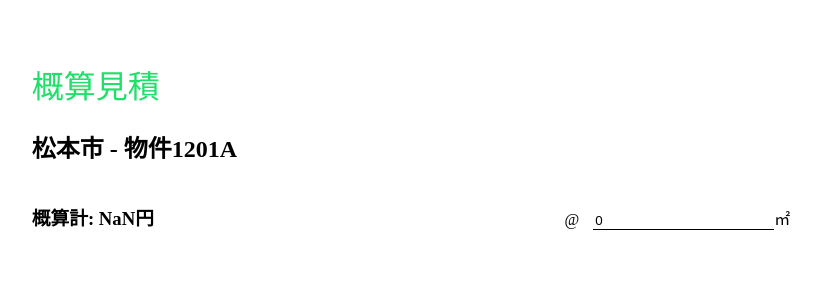
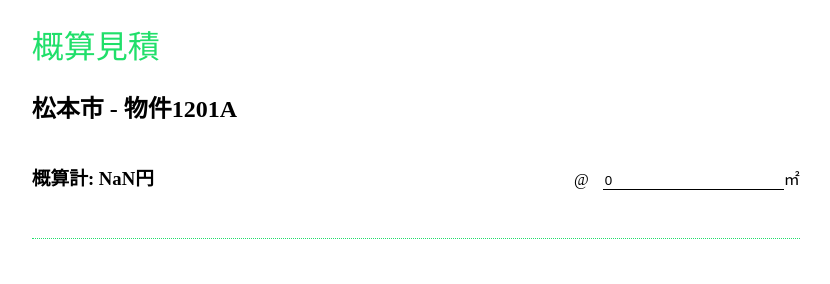
Before and after one commit to pathtrk/onequote, a Svelte app: page / in a window 1280 px wide. Shown: the top 284 px of the page, without its empty margins (229-1059 px from the left). Built offline with nearby package versions, Linux system fonts and the light colour scheme; the HTML template or start-up script is replaced by a standard one.

Commit message:
Make price form fixed for scrolling

```diff
--- a/src/App.svelte
+++ b/src/App.svelte
@@ -64,6 +64,7 @@
 </script>
 
 <main>
+  <div class="fixed">
     <h1>概算見積</h1>
     <h2>{project}</h2>
 
@@ -76,6 +77,7 @@
           bind:value={totalArea}
         />㎡</label
       >
+    </div>
   </div>
 
   <Section title="直接仮設" price={kasetsuPrice} />
@@ -220,7 +222,7 @@
 <style>
   main {
     text-align: left;
-    padding: 2em 1em 10em;
+    padding: 15.5em 1em 10em;
     width: 60%;
     max-width: 240px;
     margin: 0 auto;
@@ -274,6 +276,17 @@
     margin: 0 0 20px;
   }
 
+  .fixed {
+    z-index: 10;
+    width: 60%;
+    top: 0;
+    position: fixed;
+    background: white;
+    border-bottom: #20df6a dotted 1px;
+    padding-bottom: 0.85em;
+    height: 14em;
+  }
+
   @media (min-width: 640px) {
     main {
       max-width: none;
```
Lines whose indentation alone changed are shown as unchanged.
